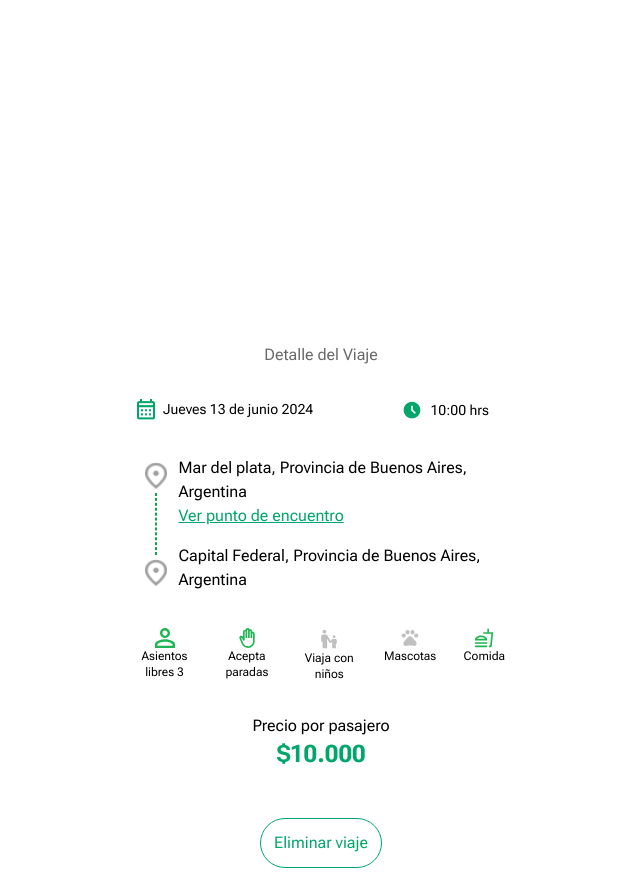
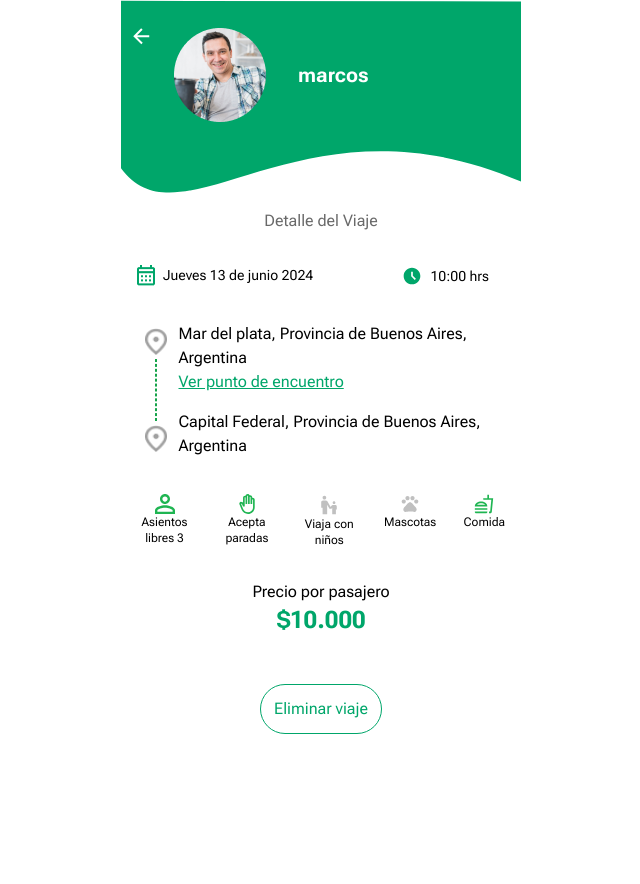
Before and after one commit to Diegogagan2587/A-Dedo, a React (Vite) app in the folder frontend/: page /trips/1/details-driver in a window 1280 px wide. Shown: the whole page, without its empty margins (319-959 px from the left). After the commit the page ends 800 px from the top, so only its background shows below. Built offline with nearby package versions, Linux system fonts and the light colour scheme; no server answers; a web font is replaced by a local one.

Commit message:
fix/front/navigation: nav overlapped by thein component DriverDetailTrip

```diff
--- a/frontend/src/pages/profile-driver/DriverDetailTrip.jsx
+++ b/frontend/src/pages/profile-driver/DriverDetailTrip.jsx
@@ -38,9 +38,9 @@ const DriverDetailTrip = () => {
   }
 
   return (
-    <main className='absolute top-[-75px] sm:top-[-250px] z-40 bg-white'>
+    <main className=''>
       <div className="relative top-0 max-w-[400px]">
-      <section className="mt-[10vw] sm:pt-[10vw] sm:mt-[20vw] px-4 flex flex-col gap-8 items-center">
+      <section className=" px-4 flex flex-col gap-8 items-center">
         <h1 className="text-[#696969]">Detalle del Viaje</h1>
         <div className="flex text-sm items-center justify-between w-full">
           <DateDisplay date="Jueves 13 de junio 2024" />
```
